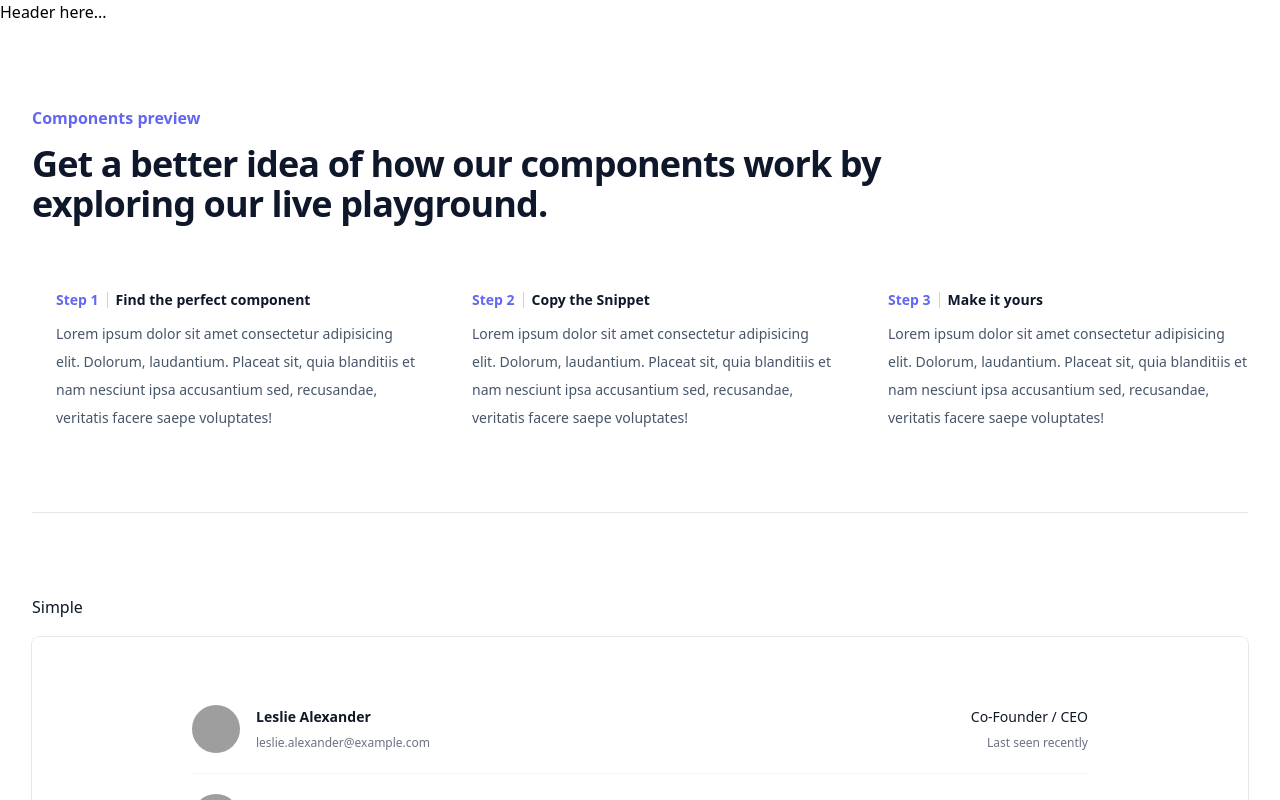
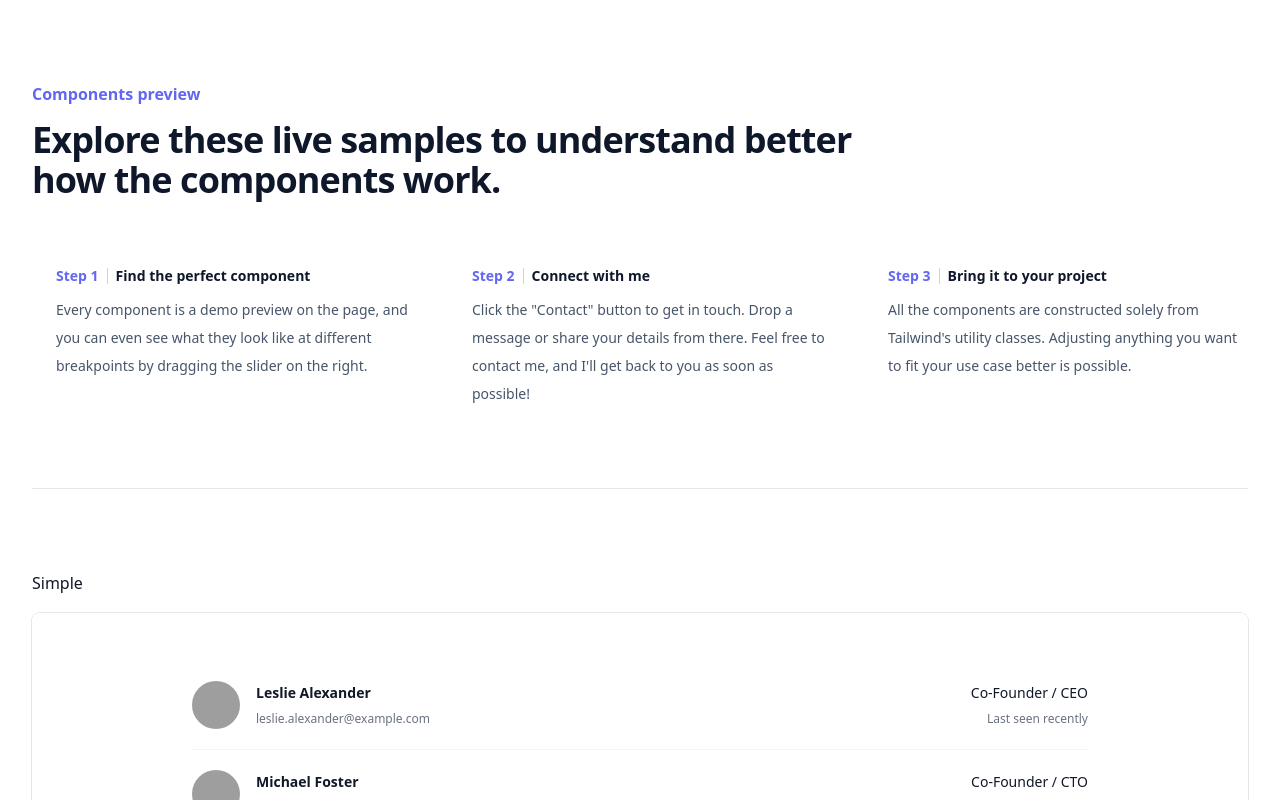
Before and after one commit to richterich/input-components, a SvelteKit app: page / in a window 1280 px wide. Shown: the top 800 px of the page. Built offline with nearby package versions, Linux system fonts and the light colour scheme; grey boxes are pictures that could not be loaded.

Commit message:
Update preview texts

```diff
--- a/src/routes/+layout.svelte
+++ b/src/routes/+layout.svelte
@@ -3,7 +3,7 @@
 </script>
 
 <header>
-	<p>Header here...</p>
+	<p />
 </header>
 
 <main class="relative mx-auto mt-20 w-full max-w-7xl px-4 sm:px-6 lg:px-8">
@@ -11,7 +11,7 @@
 </main>
 
 <footer>
-	<p>Copyright</p>
+	<p />
 </footer>
 
 <style lang="postcss">
--- a/src/routes/+page.svelte
+++ b/src/routes/+page.svelte
@@ -10,7 +10,7 @@
 <div class="lg mx-auto max-w-[40rem] lg:max-w-none">
 	<h1 class="text-base font-semibold leading-7 text-indigo-500">Components preview</h1>
 	<p class="mt-3 max-w-4xl text-3xl font-extrabold tracking-tight text-slate-900 sm:text-4xl">
-		Get a better idea of how our components work by exploring our live playground.
+		Explore these live samples to understand better how the components work.
 	</p>
 	<ol class="mt-16 grid grid-cols-1 gap-8 lg:grid-cols-3">
 		<li class="flex">
@@ -24,9 +24,8 @@
 					</span>
 				</h2>
 				<p class="mt-2 text-sm leading-7 text-slate-600">
-					Lorem ipsum dolor sit amet consectetur adipisicing elit. Dolorum, laudantium. Placeat sit,
-					quia blanditiis et nam nesciunt ipsa accusantium sed, recusandae, veritatis facere saepe
-					voluptates!
+					Every component is a demo preview on the page, and you can even see what they look like at
+					different breakpoints by dragging the slider on the right.
 				</p>
 			</div>
 		</li>
@@ -35,12 +34,11 @@
 				<h2 class="flex items-center text-sm font-semibold leading-6">
 					<span class="text-indigo-500">Step 2</span>
 					<span class="ml-2 h-4 w-px bg-slate-300" />
-					<span class="ml-2 text-slate-900">Copy the Snippet</span>
+					<span class="ml-2 text-slate-900">Connect with me</span>
 				</h2>
 				<p class="mt-2 text-sm leading-7 text-slate-600">
-					Lorem ipsum dolor sit amet consectetur adipisicing elit. Dolorum, laudantium. Placeat sit,
-					quia blanditiis et nam nesciunt ipsa accusantium sed, recusandae, veritatis facere saepe
-					voluptates!
+					Click the "Contact" button to get in touch. Drop a message or share your details from
+					there. Feel free to contact me, and I'll get back to you as soon as possible!
 				</p>
 			</div>
 		</li>
@@ -49,12 +47,14 @@
 				<h2 class="flex items-center text-sm font-semibold leading-6">
 					<span class="text-indigo-500">Step 3</span>
 					<span class="ml-2 h-4 w-px bg-slate-300" />
-					<span class="ml-2 text-slate-900">Make it yours</span>
+					<span class="ml-2 text-slate-900">
+						<span class="xl:hidden">Make it yours</span>
+						<span class="hidden xl:inline">Bring it to your project</span>
+					</span>
 				</h2>
 				<p class="mt-2 text-sm leading-7 text-slate-600">
-					Lorem ipsum dolor sit amet consectetur adipisicing elit. Dolorum, laudantium. Placeat sit,
-					quia blanditiis et nam nesciunt ipsa accusantium sed, recusandae, veritatis facere saepe
-					voluptates!
+					All the components are constructed solely from Tailwind's utility classes. Adjusting
+					anything you want to fit your use case better is possible.
 				</p>
 			</div>
 		</li>
```
